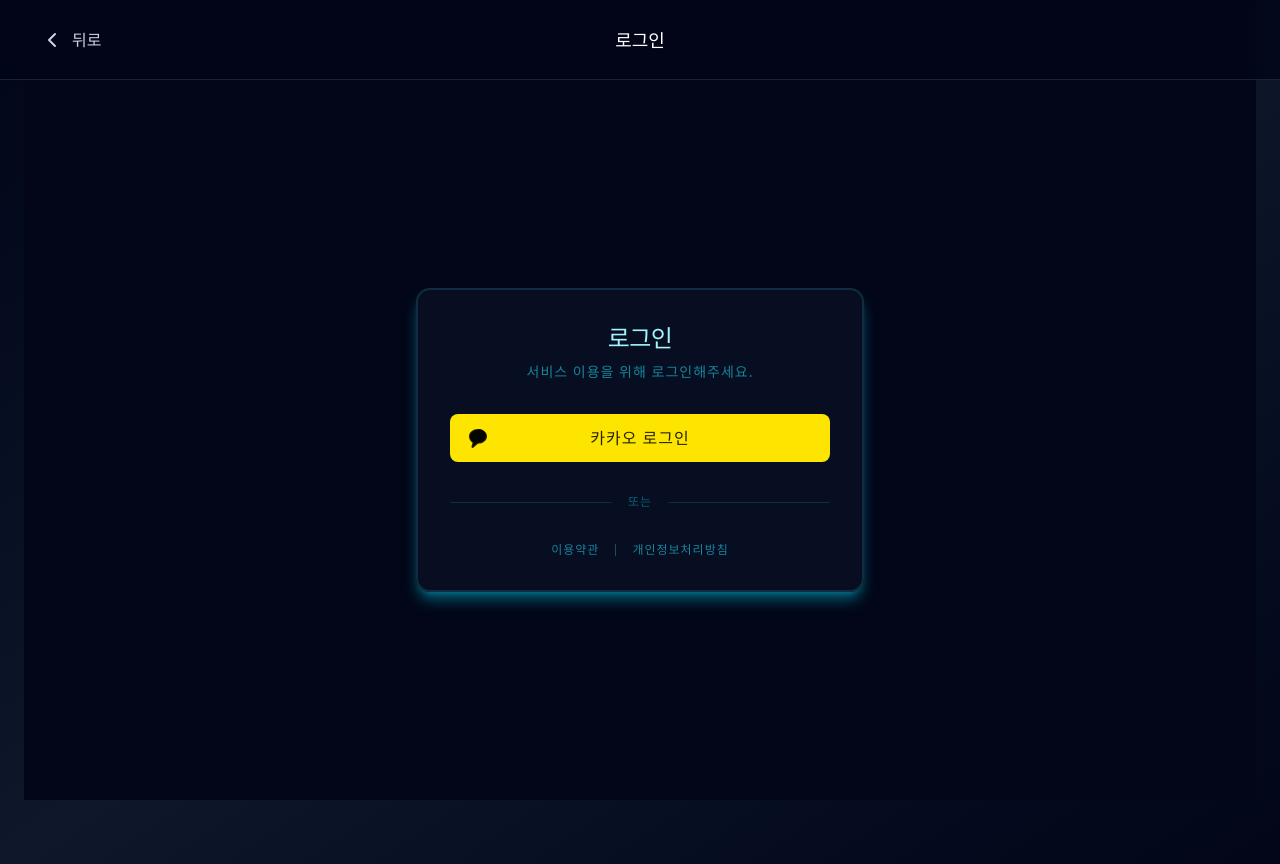
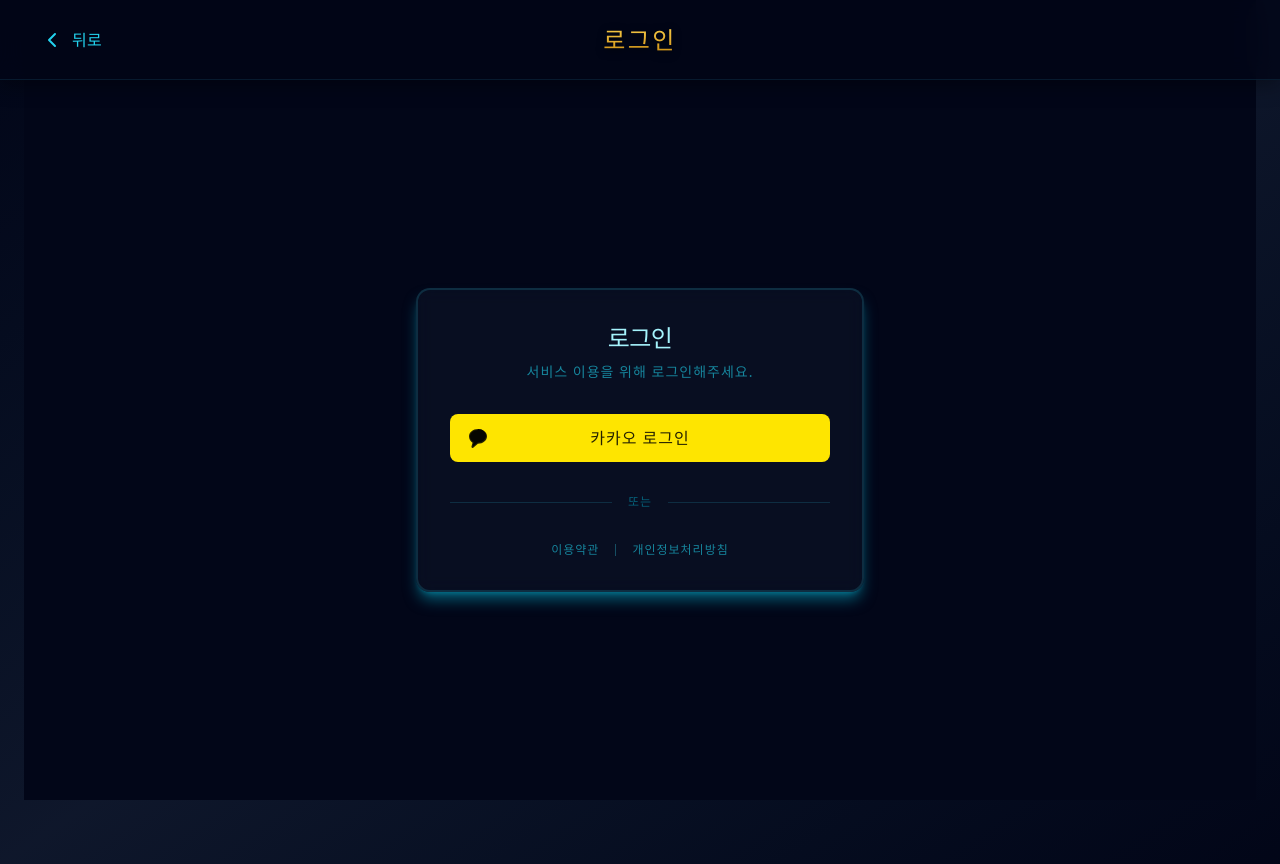
Before and after one commit to jisupark123/Pair-Go-Frontend, a React (Vite) app: page /login in a window 1280 px wide. Built offline with nearby package versions, Linux system fonts and the light colour scheme; no server answers; a web font is replaced by a local one; what react-sounds would draw is missing.

Commit message:
style: 내비게이션 컴포넌트 스타일을 업데이트하고 대기실 페이지 제목을 변경했습니다.

```diff
--- a/src/components/organisms/Navigation/Navigation.tsx
+++ b/src/components/organisms/Navigation/Navigation.tsx
@@ -13,13 +13,25 @@
   return (
     <nav
       className={clsx(
-        'fixed top-0 left-0 z-50 w-full h-[80px] px-8 grid grid-cols-[1fr_auto_1fr] items-center border-b border-slate-700/50 bg-slate-950/80 backdrop-blur-sm',
+        'fixed top-0 left-0 z-50 w-full h-[80px] px-8 grid grid-cols-[1fr_auto_1fr] items-center',
+        'border-b border-hextech-blue-900/30 bg-hextech-silver-950/80 backdrop-blur-md',
+        'shadow-[0_4px_20px_rgba(0,0,0,0.4)]',
         className,
       )}
     >
       <div className='flex items-center justify-start'>{left}</div>
-      <div className='flex items-center justify-center'>
-        <h1 className={`text-center ${isMobileOnly ? 'text-sm' : 'text-lg'}`}>{title}</h1>
+      <div className='flex items-center justify-center relative group'>
+        <div className='absolute -inset-4 bg-hextech-blue-500/10 blur-xl rounded-full opacity-0 group-hover:opacity-100 transition-opacity duration-500' />
+        <h1
+          className={clsx(
+            'text-center font-bold tracking-widest uppercase relative',
+            'bg-linear-to-b from-hextech-gold-300 to-hextech-gold-600 bg-clip-text text-transparent',
+            'drop-shadow-[0_2px_4px_rgba(0,0,0,0.8)]',
+            isMobileOnly ? 'text-lg' : 'text-2xl',
+          )}
+        >
+          {title}
+        </h1>
       </div>
       <div className='flex items-center justify-end gap-4 h-full'>{right}</div>
     </nav>
--- a/src/components/organisms/Navigation/NavigationBack.tsx
+++ b/src/components/organisms/Navigation/NavigationBack.tsx
@@ -1,3 +1,4 @@
+import { clsx } from 'clsx';
 import { ChevronLeft } from 'lucide-react';
 import { isMobileOnly } from 'react-device-detect';
 import { useNavigate } from 'react-router';
@@ -15,12 +16,20 @@
 
   return (
     <button
-      className={`p-2 rounded-lg hover:bg-slate-800/50 transition-colors flex items-center gap-2 ${className}`}
+      className={clsx(
+        'p-2 rounded-lg hover:bg-hextech-blue-900/20 transition-all duration-300 flex items-center gap-2 group',
+        'active:scale-95',
+        className,
+      )}
       aria-label='뒤로 가기'
       onClick={handleBack}
     >
-      <ChevronLeft className={`${iconSize} text-slate-300`} />
-      <span className='text-slate-300'>{label}</span>
+      <ChevronLeft
+        className={clsx(iconSize, 'text-hextech-blue-400 group-hover:text-hextech-blue-300 transition-colors')}
+      />
+      <span className='text-hextech-blue-400 font-medium group-hover:text-hextech-blue-300 transition-colors tracking-wide'>
+        {label}
+      </span>
     </button>
   );
 }
--- a/src/pages/rooms/roomId/Room.tsx
+++ b/src/pages/rooms/roomId/Room.tsx
@@ -150,7 +150,7 @@
     <div className='flex-1 pt-[80px] flex flex-col'>
       <Navigation
         left={<NavigationBack label='나가기' onClick={() => navigate('/', { replace: true })} />}
-        title={`Room #${roomId?.slice(0, 8)}`}
+        title='대기실'
       />
       <div className='flex-1 flex flex-col gap-6 max-w-7xl w-full mx-auto pt-5 animate-in fade-in duration-700'>
         {/* 1. Header & Settings */}
```
